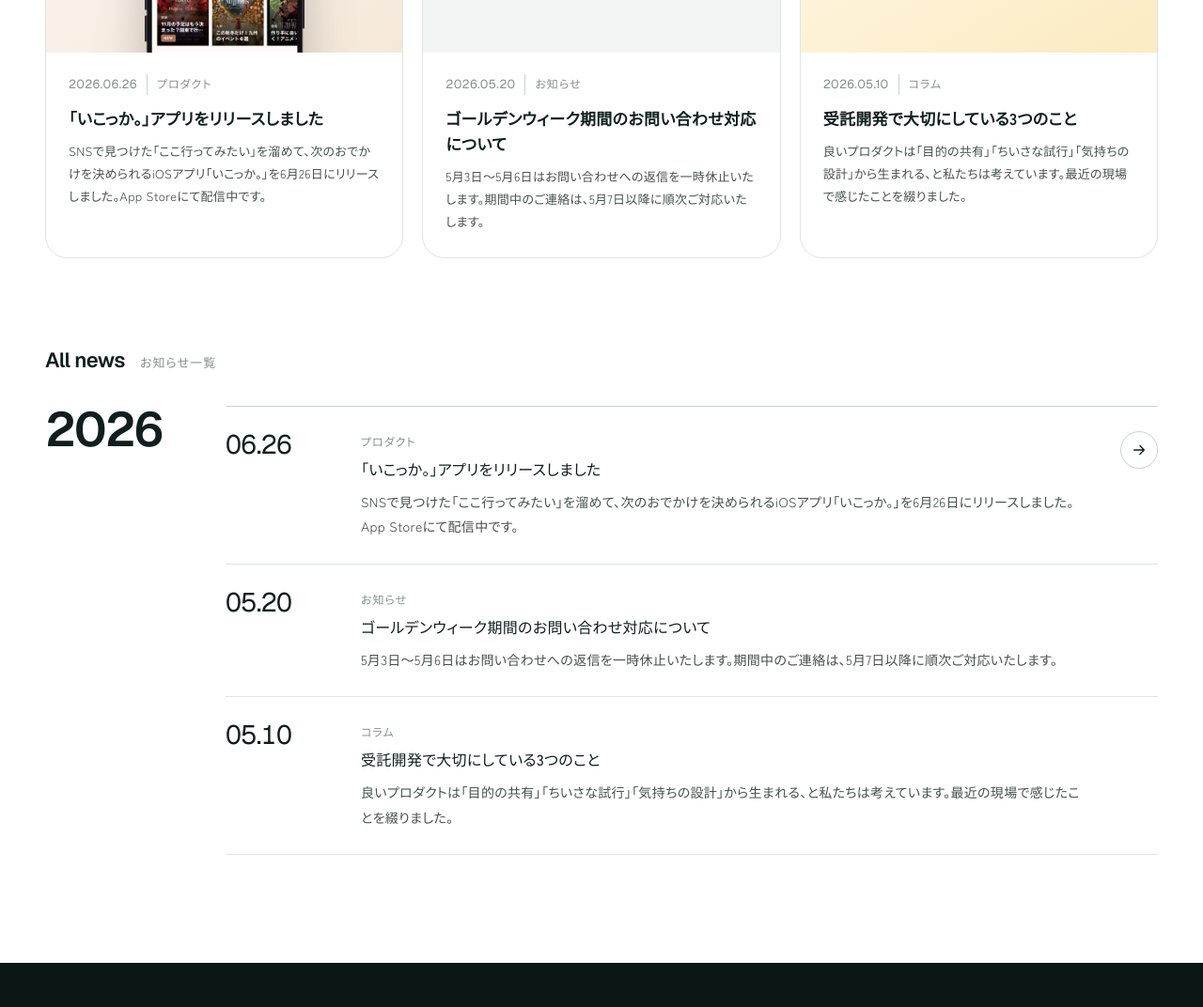
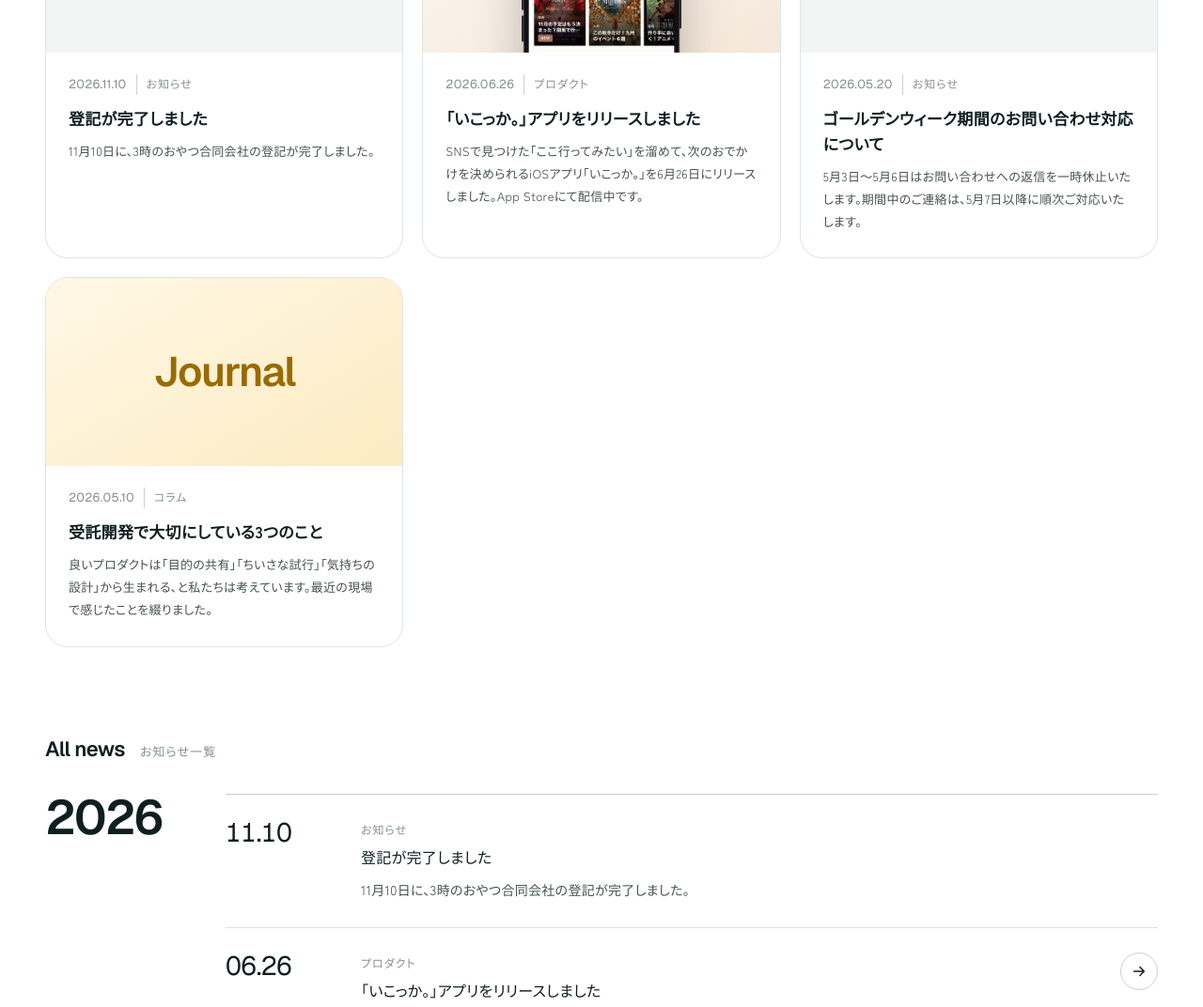
Before and after one commit to 3jinooyatsu/3jinooyatsu.github.io, a plain HTML site: page news.html in a window 1280 px wide. Shown: the part 753-1825 px from the top of the page at 94% size. Drawn offline with nearby package versions, Linux system fonts and the light colour scheme.

Commit message:
お知らせに「登記完了」を追加する

```diff
--- a/news.html
+++ b/news.html
@@ -61,6 +61,14 @@
     <section class="sec" aria-label="お知らせ一覧">
       <div class="wrap">
         <div class="news-cards">
+          <article class="news-card" data-reveal>
+            <div class="news-card-visual news-card-visual--notice" aria-hidden="true"><span class="news-card-word">Notice</span></div>
+            <div class="news-card-body">
+              <p class="news-card-meta"><time datetime="2026-11-10">2026.11.10</time><span class="news-cat">お知らせ</span></p>
+              <h2 class="news-card-title">登記が完了しました</h2>
+              <p class="news-card-text">11月10日に、3時のおやつ合同会社の登記が完了しました。</p>
+            </div>
+          </article>
           <a href="/ikocca/" class="news-card" data-reveal>
             <div class="news-card-visual news-card-visual--product" aria-hidden="true"><img src="/ikocca/shots/phone-home.png" alt="" loading="lazy" /></div>
             <div class="news-card-body">
@@ -91,6 +99,12 @@
         <div class="news-archive">
           <p class="news-year" data-reveal>2026</p>
           <ul class="news-rows" data-reveal>
+            <li>
+              <div class="news-row">
+                <time class="news-date" datetime="2026-11-10">11.10</time>
+                <span class="news-rows-body"><span class="news-cat">お知らせ</span><span class="news-rows-title">登記が完了しました</span><span class="news-rows-excerpt">11月10日に、3時のおやつ合同会社の登記が完了しました。</span></span>
+              </div>
+            </li>
             <li>
               <a href="/ikocca/">
                 <time class="news-date" datetime="2026-06-26">06.26</time>
```
Also changed, not shown: index.html (+7 -0 lines).
